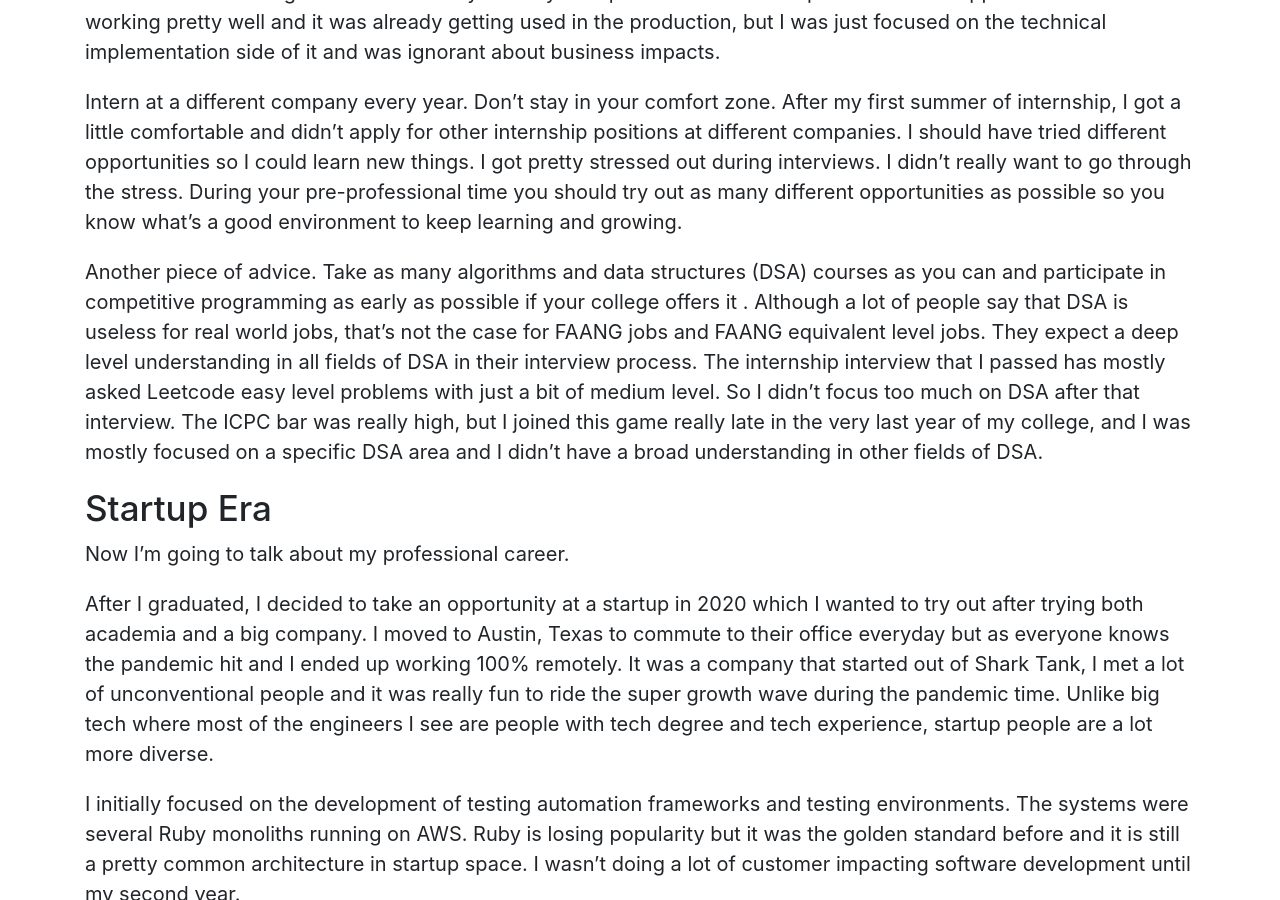
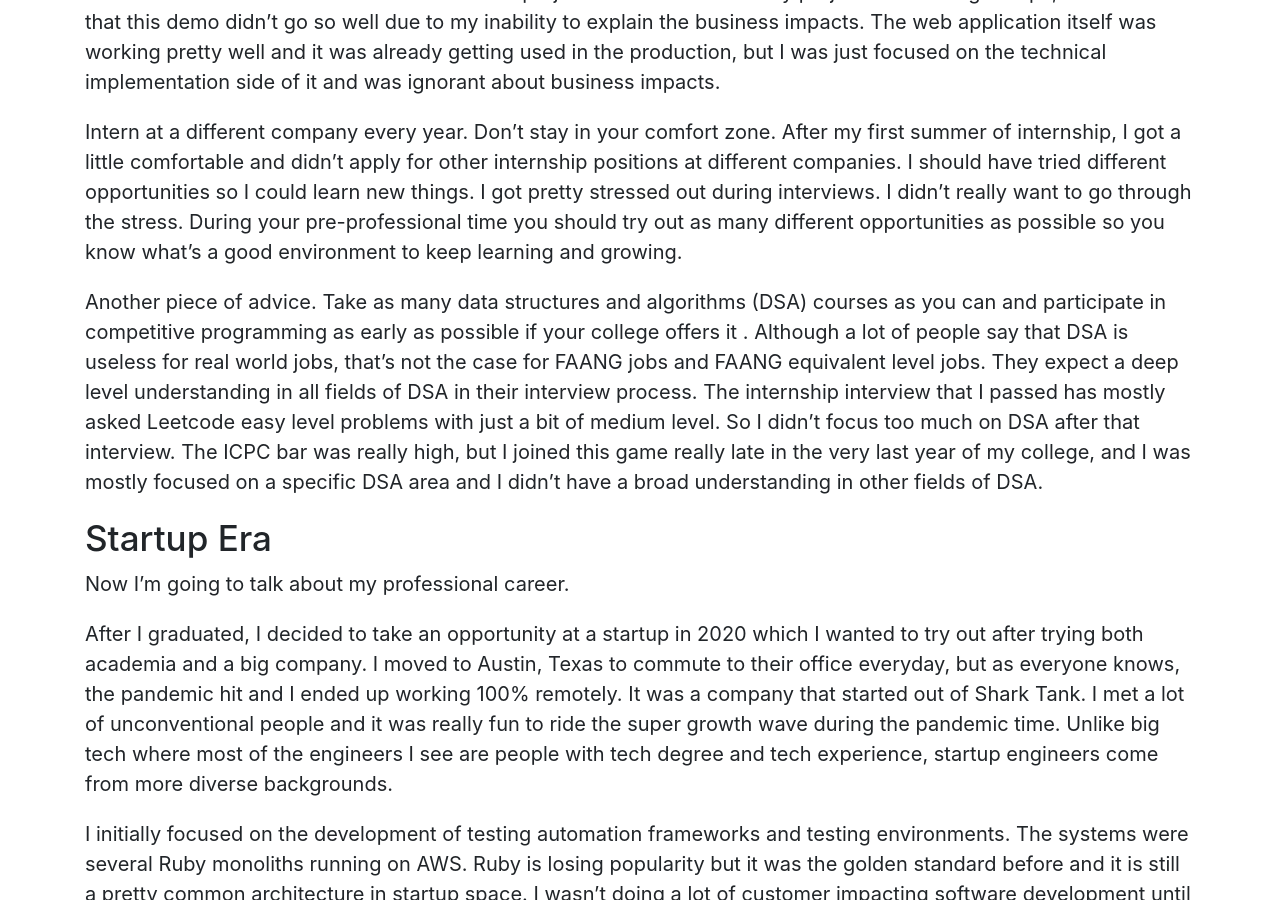
Before and after one commit to takasoft/takasoft.github.io, a Jekyll site: the page built from _posts/2025-01-14-5-year-reflection-as-software-engineer.md, in a window 1280 px wide and 900 px high, scrolled down 1905 px. Built offline with Jekyll 4.4.1, drawn with Linux system fonts in a browser that asks for light colours; some of the changed text lies outside the part shown.

Commit message:
update 2025-01-14-5-year-reflection-as-software-engineer.md

```diff
--- a/_posts/2025-01-14-5-year-reflection-as-software-engineer.md
+++ b/_posts/2025-01-14-5-year-reflection-as-software-engineer.md
@@ -27,13 +27,13 @@
 
 Intern at a different company every year. Don't stay in your comfort zone. After my first summer of internship, I got a little comfortable and didn't apply for other internship positions at different companies. I should have tried different opportunities so I could learn new things. I got pretty stressed out during interviews. I didn't really want to go through the stress. During your pre-professional time you should try out as many different opportunities as possible so you know what's a good environment to keep learning and growing.
 
-Another piece of advice. Take as many algorithms and data structures (DSA) courses as you can and participate in competitive programming as early as possible if your college offers it . Although a lot of people say that DSA is useless for real world jobs, that's not the case for FAANG jobs and FAANG equivalent level jobs. They expect a deep level understanding in all fields of DSA in their interview process. The internship interview that I passed has mostly asked Leetcode easy level problems with just a bit of medium level. So I didn't focus too much on DSA after that interview. The ICPC bar was really high, but I joined this game really late in the very last year of my college, and I was mostly focused on a specific DSA area and I didn't have a broad understanding in other fields of DSA.
+Another piece of advice. Take as many data structures and algorithms (DSA) courses as you can and participate in competitive programming as early as possible if your college offers it . Although a lot of people say that DSA is useless for real world jobs, that's not the case for FAANG jobs and FAANG equivalent level jobs. They expect a deep level understanding in all fields of DSA in their interview process. The internship interview that I passed has mostly asked Leetcode easy level problems with just a bit of medium level. So I didn't focus too much on DSA after that interview. The ICPC bar was really high, but I joined this game really late in the very last year of my college, and I was mostly focused on a specific DSA area and I didn't have a broad understanding in other fields of DSA.
 
 ### Startup Era
 
 Now I'm going to talk about my professional career.
 
-After I graduated, I decided to take an opportunity at a startup in 2020 which I wanted to try out after trying both academia and a big company. I moved to Austin, Texas to commute to their office everyday but as everyone knows the pandemic hit and I ended up working 100% remotely. It was a company that started out of Shark Tank, I met a lot of unconventional people and it was really fun to ride the super growth wave during the pandemic time. Unlike big tech where most of the engineers I see are people with tech degree and tech experience, startup people are a lot more diverse.
+After I graduated, I decided to take an opportunity at a startup in 2020 which I wanted to try out after trying both academia and a big company. I moved to Austin, Texas to commute to their office everyday, but as everyone knows, the pandemic hit and I ended up working 100% remotely. It was a company that started out of Shark Tank. I met a lot of unconventional people and it was really fun to ride the super growth wave during the pandemic time. Unlike big tech where most of the engineers I see are people with tech degree and tech experience, startup engineers come from more diverse backgrounds.
 
 I initially focused on the development of testing automation frameworks and testing environments. The systems were several Ruby monoliths running on AWS. Ruby is losing popularity but it was the golden standard before and it is still a pretty common architecture in startup space. I wasn't doing a lot of customer impacting software development until my second year.
 
```
Also changed, not shown: other parts of _posts/2025-01-14-5-year-reflection-as-software-engineer.md (+2 -2 lines).
